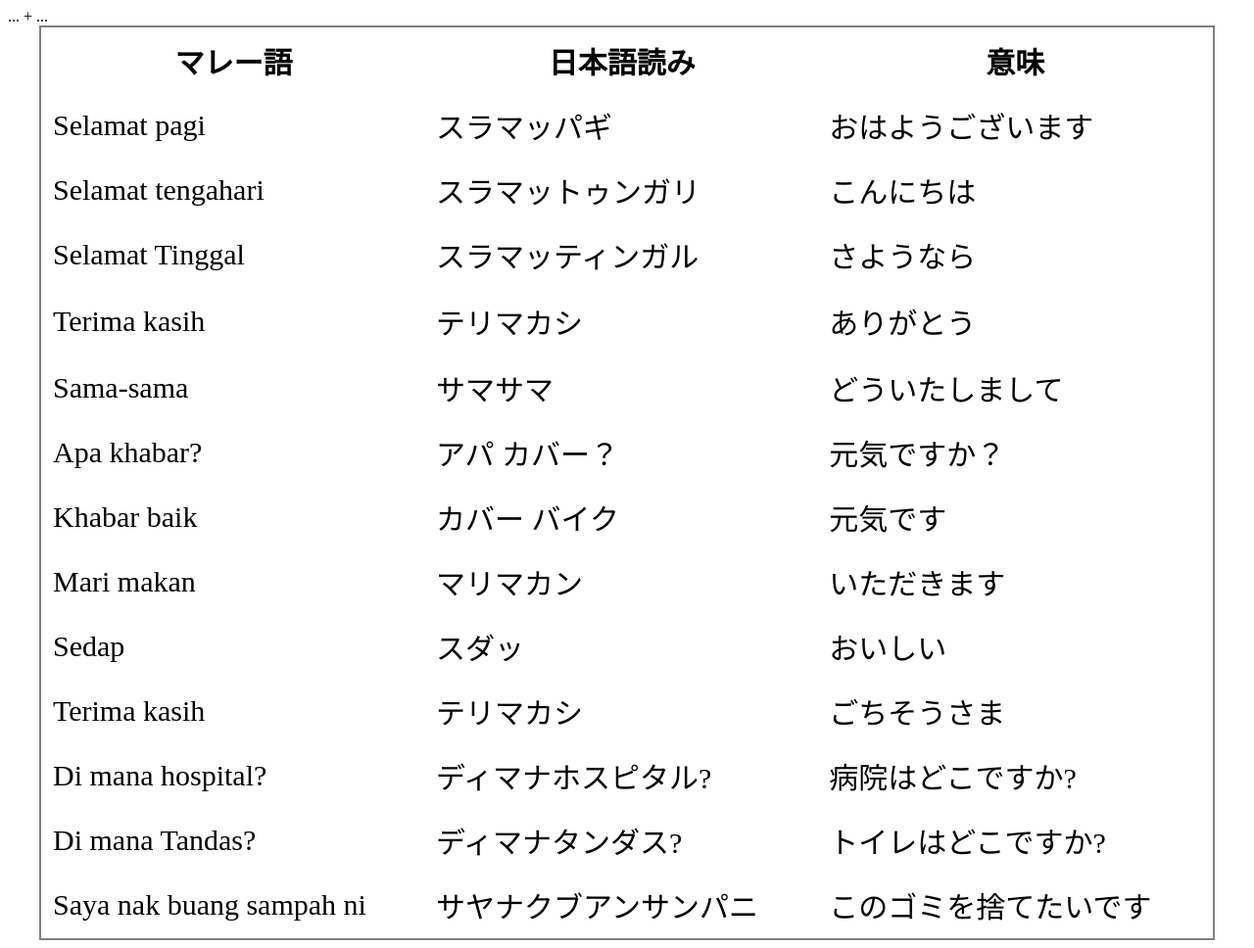
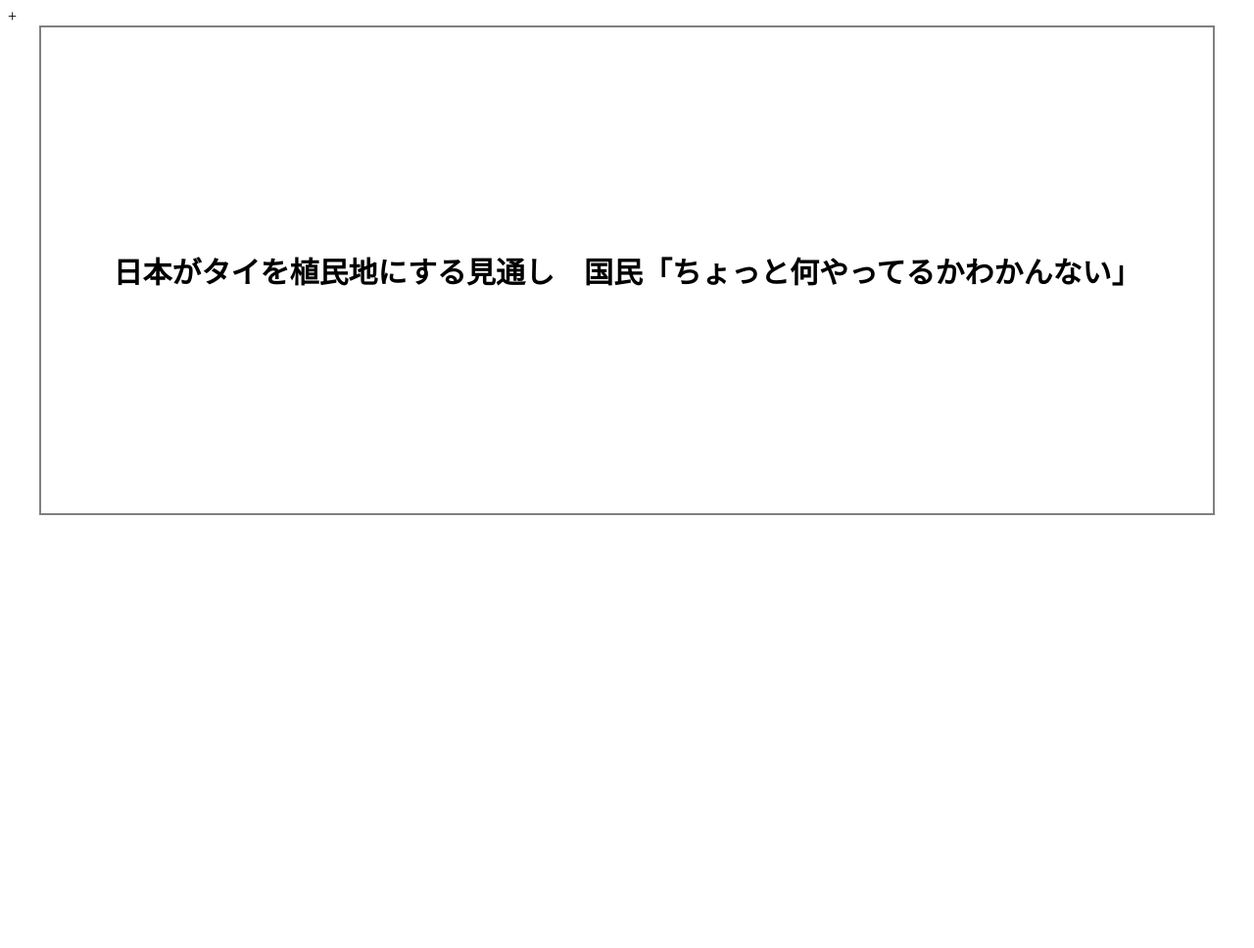
Before and after one commit to yahoonews/.co.jp, a plain HTML site: page index.html in a window 1280 px wide. Shown: the whole page at 98% size. After the commit the page ends 800 px from the top, so only its background shows below. Drawn offline with Linux system fonts and the light colour scheme.

Commit message:
Update index.html

```diff
--- a/index.html
+++ b/index.html
@@ -7,51 +7,9 @@
     <title>日本がタイを植民地にする見通し　国民「ちょっと何やってるかわかんない」</title>
     <link rel="stylesheet" href="style.css">
       <head>
-    ...
 +   <link rel="icon" href={getStaticFilePath('favicon.ico')} />
-    ...
-  </head>
   </head>
   <body>
         <table align="center">
       <tr>
-      <th>マレー語</th> <th>日本語読み</th> <th>意味</th>
-        </tr>
-        <tr>
-        <td>Selamat pagi</td> <td>スラマッパギ</td> <td>おはようございます</td>
-        </tr>
-        <tr>
-          <td>Selamat tengahari</td> <td>スラマットゥンガリ</td> <td>こんにちは</td>
-        </tr>
-        <tr>
-          <td>Selamat Tinggal</td> <td>スラマッティンガル</td> <td>さようなら</td>
-        <tr>
-         <tr>
-         <td>Terima kasih</td> <td>テリマカシ</td> <td>ありがとう</td>
-        <tr>
-         <tr>
-           <td>Sama-sama</td> <td>サマサマ</td> <td>どういたしまして</td>
-       <tr>
-        <td>Apa khabar?</td> <td>アパ カバー？</td> <td>元気ですか？</td>
-      </tr>
-      <td>Khabar baik</td> <td>カバー バイク</td> <td>元気です</td>
-       <tr>
-         <td>Mari makan</td> <td>マリマカン</td> <td>いただきます</td>
-       </tr>
-        <tr>
-         <td>Sedap</td> <td>スダッ</td> <td>おいしい</td>
-      </tr>
-         <td>Terima kasih</td> <td>テリマカシ</td> <td>ごちそうさま</td>
-        </tr>
-        <tr>
-         <td>Di mana hospital?</td> <td>ディマナホスピタル?</td> <td>病院はどこですか?</td>
-        </tr>
-        <tr>
-          <td>Di mana Tandas?</td> <td>ディマナタンダス?</td> <td>トイレはどこですか?</td>
-        </tr>
-        <tr>
-          <td>Saya nak buang sampah ni</td> <td>サヤナクブアンサンパニ</td> <td>このゴミを捨てたいです</td>
-        </tr>
-      </table>
-  </body>
-</html>
+      <th>日本がタイを植民地にする見通し　国民「ちょっと何やってるかわかんない」</th>
```
